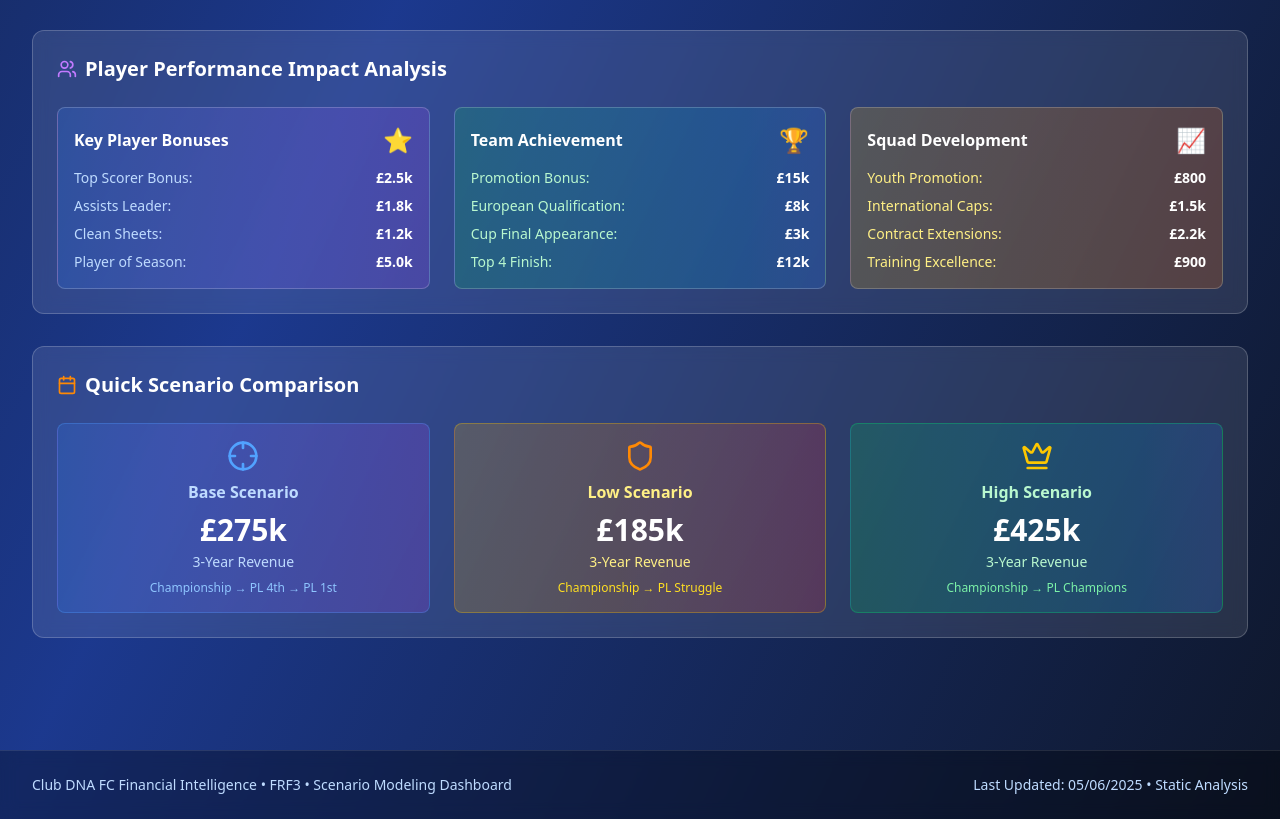
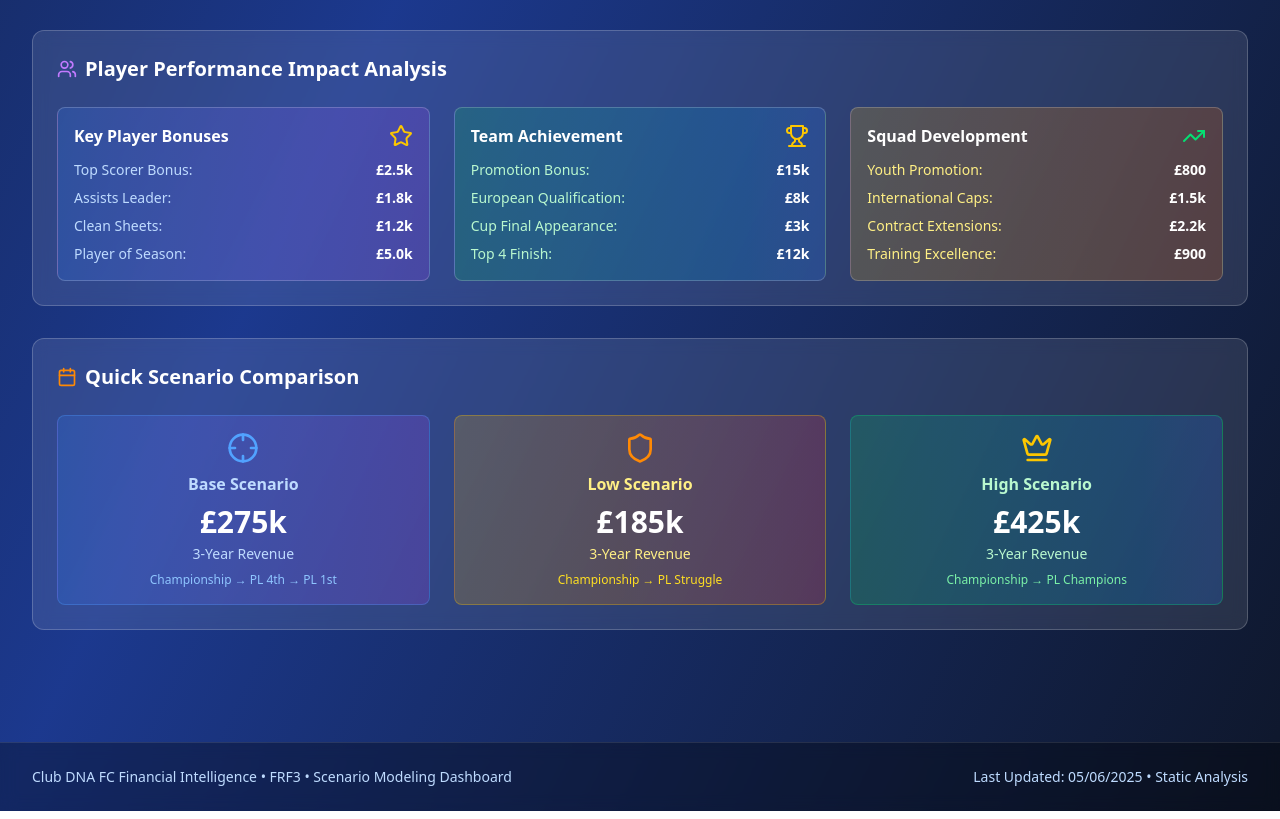
Before and after one commit to zenifieduk/fin-intel, a Next.js app: page /frf3 in a window 1280 px wide. Shown: the part 1804-2623 px from the top of the page. Built offline with nearby package versions, Linux system fonts and the light colour scheme.

Commit message:
Replace emoji icons with Lucide icons in Player Performance Impact Analysis section on FRF3

```diff
--- a/src/app/frf3/page.tsx
+++ b/src/app/frf3/page.tsx
@@ -2,7 +2,7 @@
 
 import React, { useState, useEffect } from 'react';
 import { XAxis, YAxis, CartesianGrid, Tooltip, Legend, ResponsiveContainer, BarChart, Bar, AreaChart, Area } from 'recharts';
-import { TrendingUp, AlertTriangle, CheckCircle, Target, Trophy, DollarSign, Users, Calendar, Settings, Play, Pause, Crown, Shield, Crosshair } from 'lucide-react';
+import { TrendingUp, AlertTriangle, CheckCircle, Target, Trophy, DollarSign, Users, Calendar, Settings, Play, Pause, Crown, Shield, Crosshair, Star } from 'lucide-react';
 
 interface YearData {
   premierLeague: string | number;
@@ -631,7 +631,7 @@ const ClubDNAFinancialDashboard = () => {
             <div className="bg-gradient-to-r from-blue-500/20 to-purple-500/20 rounded-lg p-4 border border-white/20">
               <div className="flex items-center justify-between mb-3">
                 <h4 className="font-semibold">Key Player Bonuses</h4>
-                <div className="text-2xl">⭐</div>
+                <Star className="w-6 h-6 text-yellow-400" />
               </div>
               <div className="space-y-2 text-sm">
                 <div className="flex justify-between">
@@ -656,7 +656,7 @@ const ClubDNAFinancialDashboard = () => {
             <div className="bg-gradient-to-r from-green-500/20 to-blue-500/20 rounded-lg p-4 border border-white/20">
               <div className="flex items-center justify-between mb-3">
                 <h4 className="font-semibold">Team Achievement</h4>
-                <div className="text-2xl">🏆</div>
+                <Trophy className="w-6 h-6 text-yellow-400" />
               </div>
               <div className="space-y-2 text-sm">
                 <div className="flex justify-between">
@@ -681,7 +681,7 @@ const ClubDNAFinancialDashboard = () => {
             <div className="bg-gradient-to-r from-yellow-500/20 to-orange-500/20 rounded-lg p-4 border border-white/20">
               <div className="flex items-center justify-between mb-3">
                 <h4 className="font-semibold">Squad Development</h4>
-                <div className="text-2xl">📈</div>
+                <TrendingUp className="w-6 h-6 text-green-400" />
               </div>
               <div className="space-y-2 text-sm">
                 <div className="flex justify-between">
```
